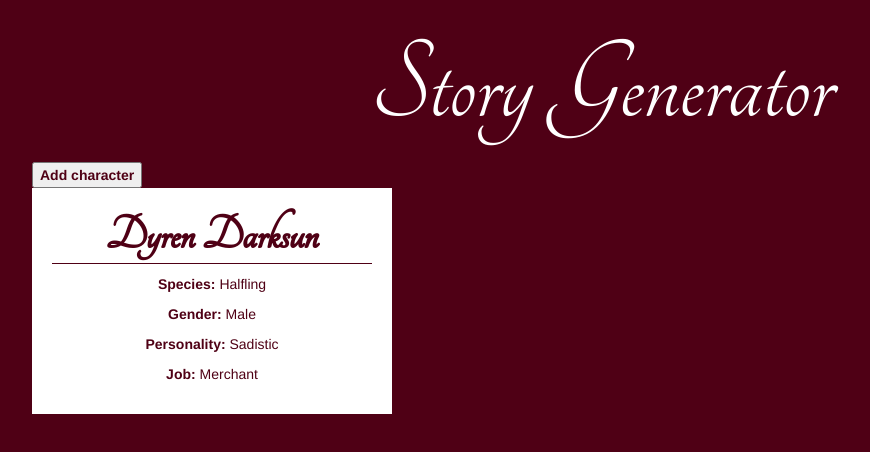
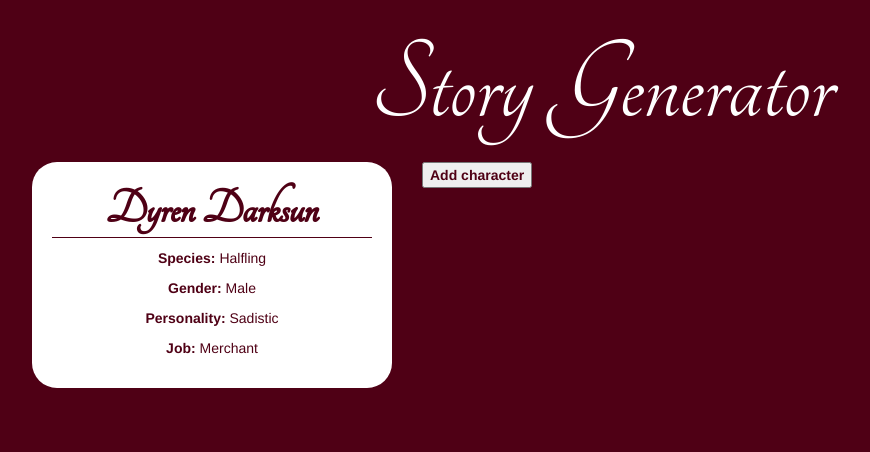
Before and after one commit to AmyJacobs/story-generator2, a plain HTML site: page index.html in a window 1280 px wide. Both pictures are taken after a click on the button "Add character". Shown: the whole page, without its empty margins (38-908 px from the left). Drawn offline with Linux system fonts and the light colour scheme.

Commit message:
Add additional styles

```diff
--- a/css/styles.css
+++ b/css/styles.css
@@ -27,4 +27,5 @@ h2 {
   padding: 20px;
   background-color: white;
   color: #4f0015;
+  border-radius: 25px;
 }
--- a/index.html
+++ b/index.html
@@ -13,7 +13,7 @@
     <div class="container">
       <div class="row">
         <div class="col-md-4" id="char1">
-          <button type="button" class="add-button" id="button1">Add character</button>
+          <button type="button" class="add-button">Add character</button>
         </div>
       </div>
     </div>
--- a/js/scripts.js
+++ b/js/scripts.js
@@ -56,12 +56,13 @@ function Character(name, species, gender, personality, job) {
 }
 
 $(document).ready(function() {
-  $('#button1').click(function(){
+  $('.add-button').click(function(){
     event.preventDefault();
     var newChar1 = new Character (nameGen(),specGen(),genderGen(),personalityGen(), jobGen());
     console.log(newChar1);
-
+    $(".add-button").hide();
     $("#char1").append("<div class=\"charbox\">" + "<p><h2>" + newChar1.name + "</h2></p>" + "<p><strong>Species: </strong>" + newChar1.species + "</p>" +"<p><strong>Gender: </strong>" + newChar1.gender + "</p>" +"<p><strong>Personality: </strong>" + newChar1.personality + "</p>" +"<p><strong>Job: </strong>" + newChar1.job + "</p>" +"</div>");
+    $(".row").append("<div class=\"col-md-4\" id=\"char1\">" +"<button type=\"button\" class=\"add-button\">Add character</button>" +"</div>");
     // $("#char1").append();
     // $("#char1").append();
     // $("#char1").append();
```
